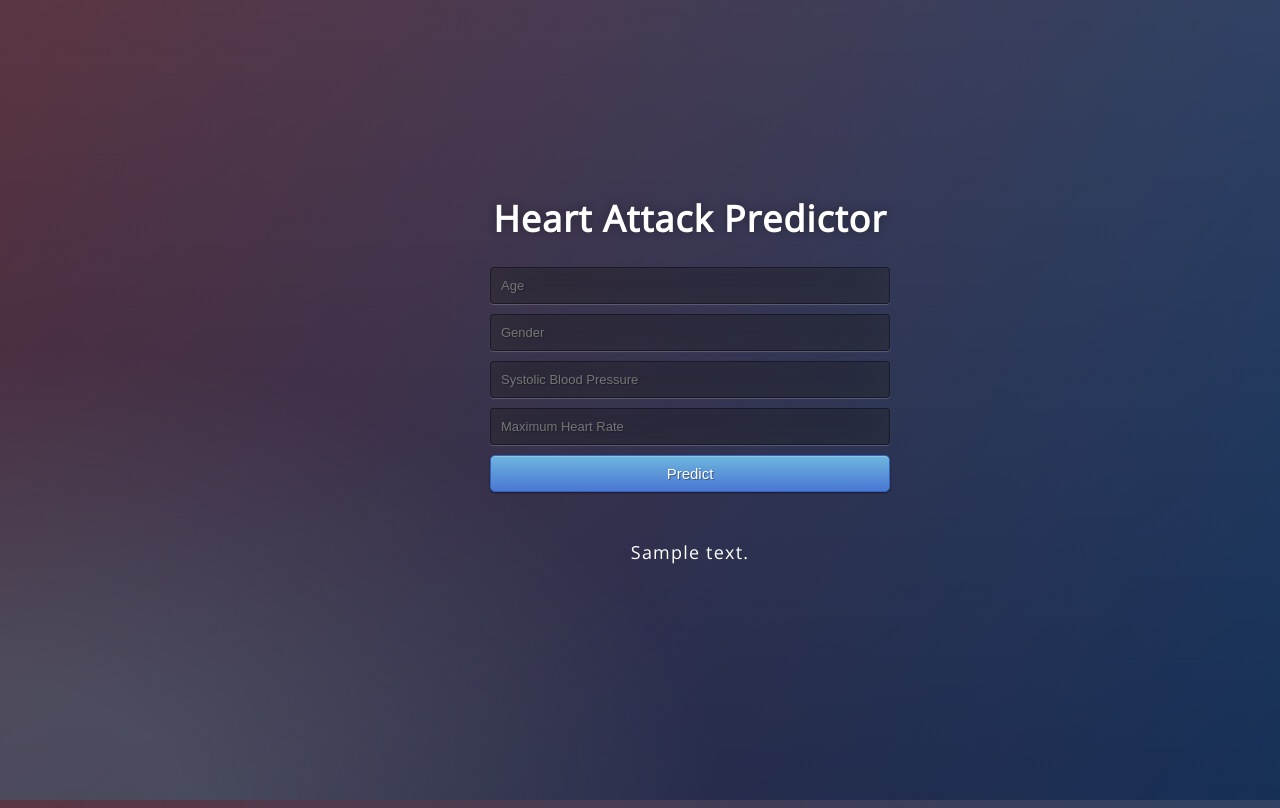
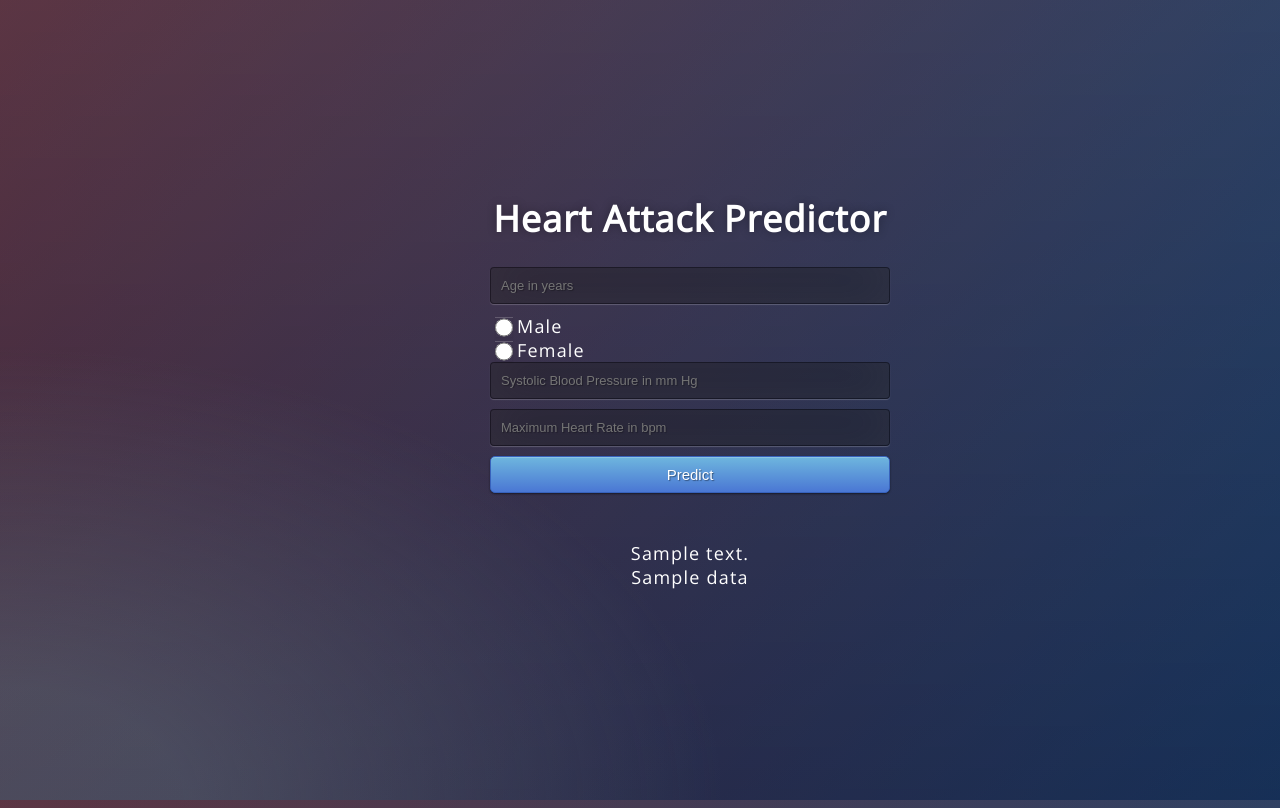
Before and after one commit to AliMoamen/BeatAlert, a Flask app: template templates/index.html in a window 1280 px wide. Run offline with Flask 2, Linux system fonts and the light colour scheme; the template is opened without the code that fills it: most values are stand-ins (such as "Sample title", 1, 10 or a date in 2020); parts of the project's set-up code (start-up, migrations or seed data) failed here and were passed over.

Commit message:
Update index.html

```diff
--- a/templates/index.html
+++ b/templates/index.html
@@ -7,7 +7,7 @@
   <link href='https://fonts.googleapis.com/css?family=Arimo' rel='stylesheet' type='text/css'>
   <link href='https://fonts.googleapis.com/css?family=Hind:300' rel='stylesheet' type='text/css'>
   <link href='https://fonts.googleapis.com/css?family=Open+Sans+Condensed:300' rel='stylesheet' type='text/css'>
-  <link rel="stylesheet" href="{{ url_for('static', filename='css/style.css') }}">
+<link rel="stylesheet" href="{{ url_for('static', filename='css/style.css') }}">
 
 </head>
 
@@ -16,11 +16,18 @@
 	<h1>Heart Attack Predictor</h1>
 
 
-    <form action="{{ url_for('predict')}}"method="post">
-        <input type="text" name="Age" placeholder="Age" required="required" />
-    	<input type="text" name="Gender" placeholder="Gender" required="required" />
-        <input type="text" name="Systolic Blood Pressure" placeholder="Systolic Blood Pressure" required="required" />
-        <input type="text" name="Maximum Heart Rate" placeholder="Maximum Heart Rate" required="required" />
+    <form action="{{ url_for('predict')}}" method="post">
+        <input type="text" name="Age" placeholder="Age in years" required="required" />
+        <label for="male" class="form-control">
+            <input type="radio" id="male" name="gender" value= 1 class="btn">
+            Male
+        </label>
+        <label for="female" class="form-control">
+            <input type="radio" id="female" name="gender" value= 0 class="btn">
+            Female
+        </label>
+        <input type="text" name="Systolic Blood Pressure" placeholder="Systolic Blood Pressure in mm Hg" required="required" />
+        <input type="text" name="Maximum Heart Rate" placeholder="Maximum Heart Rate in bpm" required="required" />
 
 
         <button type="submit" class="btn btn-primary btn-block btn-large">Predict</button>
@@ -29,6 +36,9 @@
    <br>
    <br>
    {{ prediction_text }}
+   <br>
+    {{data}}
+
 
  </div>
 
```
